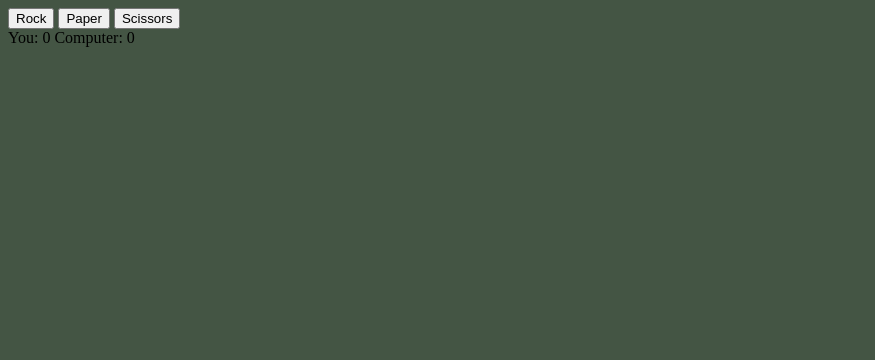
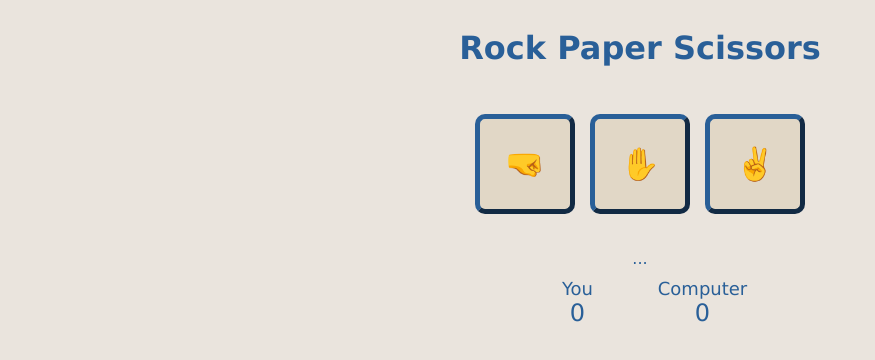
Before and after one commit to tfalasco/rock-paper-scissors, a plain HTML site: page index.html in a window 1280 px wide. Shown: the whole page, without its empty margins (0-875 px from the left). Drawn offline with Linux system fonts and the light colour scheme.

Commit message:
Improve UI and add CSS

```diff
--- a/index.html
+++ b/index.html
@@ -1,16 +1,31 @@
 <!DOCTYPE html>
 <html lang="en-US">
     <head>
-        <meta charset="utf-8">
+        <meta charset="utf-8"/>
         <title>Rock, Paper, Scissors</title>
+        <link rel="stylesheet" href="styles.css"/>
         <script src="rock-paper-scissors.js" defer></script>
     </head>
-    <body style="background-color: #445544;">
-        <div id="btnArray">
-            <button id="rockBtn">Rock</button>
-            <button id="paperBtn">Paper</button>
-            <button id="scissorsBtn">Scissors</button>
+    <body>
+        <div id="gameBoard">
+            <h1>Rock Paper Scissors</h1>
+            <div id="btnArray">
+                <button id="rockBtn" class="gameBtn">&#129308;</button>
+                <button id="paperBtn" class="gameBtn">&#9995;</button>
+                <button id="scissorsBtn" class="gameBtn">&#9996;</button>
+            </div>
+            <div id="roundOutput">...</div>
+            <div id="scoreBoard">
+                <div id="playerScoreCard" class="card">
+                    <div style="font-size: large;">You</div>
+                    <div id="playerScore" class="score">0</div>
+                </div>
+                <div id="computerScoreCard" class="card">
+                    <div style="font-size: large;">Computer</div>
+                    <div id="computerScore" class="score">0</div>
+                </div>
+            </div>
+            <div id="results"></div>
         </div>
-        <div id="results"></div>
     </body>
 </html>
--- a/rock-paper-scissors.js
+++ b/rock-paper-scissors.js
@@ -46,6 +46,7 @@ function decideWinner(userChoice, computerChoice) {
 function playRound(userChoice) {
     let winner;
     let loser;
+    let returnString = "";
 
     // Get the contestant's choices
     // Rock, paper, scissors, shoot!!!
@@ -67,17 +68,23 @@ function playRound(userChoice) {
         ComputerScore++;
     }
 
-    // Print the result
-    console.log(`${result}`);
+    // Create the result string
+    returnString = result;
     if ("It's a tie!" != result) {
-        console.log(`${winner} beats ${loser}.`);
+        returnString += ` ${winner} beats ${loser}.`;
     }
+    console.log(returnString);
+
+    return returnString;
 }
 
 function showScore() {
+    const playerScore = document.querySelector("#playerScore");
+    playerScore.textContent = UserScore;
+    const computerScore = document.querySelector("#computerScore");
+    computerScore.textContent = ComputerScore;
+
     const results = document.querySelector("#results");
-    const resultString = `You: ${UserScore}\tComputer: ${ComputerScore}`;
-    results.textContent = resultString;
 
     const winner = checkForWin();
     if (undefined !== winner) {
@@ -100,6 +107,8 @@ function showScore() {
         // Add a reset button
         const resetBtn = document.createElement("button");
         resetBtn.textContent = "Reset";
+        resetBtn.classList.add("gameBtn");
+        resetBtn.classList.add("resetBtn");
         resetBtn.addEventListener("click", () => {
             // Reset scores
             UserScore = 0;
@@ -113,6 +122,10 @@ function showScore() {
             // Remove the result string and this button now that the game is reset
             results.removeChild(finalResult);
             results.removeChild(resetBtn);
+
+            // Clear the last round output
+            const roundOutput = document.querySelector("#roundOutput");
+            roundOutput.textContent = "...";
 
             // Reprint the score now that it has changed
             showScore();
@@ -150,15 +163,16 @@ let ComputerScore = 0;
 const btnArray = document.querySelector("#btnArray");
 // When the button array gets a click event, which target was clicked
 btnArray.addEventListener("click", function(e) {
+    const roundOutput = document.querySelector("#roundOutput");
     switch (e.target.id) {
         case "rockBtn":
-            playRound("rock");
+            roundOutput.textContent = playRound("rock");
             break;
         case "paperBtn":
-            playRound("paper");
+            roundOutput.textContent = playRound("paper");
             break;
         case "scissorsBtn":
-            playRound("scissors");
+            roundOutput.textContent = playRound("scissors");
             break;
         default:
             console.log("Unhandled click event.");
@@ -166,8 +180,10 @@ btnArray.addEventListener("click", function(e) {
             break;
     }
 
-    // Update the score
-    showScore();
+    // Update the score if the user clicked one of the buttons
+    if ("btnArray" != e.target.id) {
+        showScore();
+    }
 });
 
 // Show the initial score
--- /dev/null
+++ b/styles.css
@@ -0,0 +1,59 @@
+body {
+    font-family: 'Lucida Sans', 'Lucida Sans Regular', 'Lucida Grande', 'Lucida Sans Unicode', Geneva, Verdana, sans-serif;
+    background-color: #EAE4DD;
+    color:#295F98;
+}
+
+#gameBoard {
+    display: flex;
+    flex-direction: column;
+    align-items: center;
+}
+
+.gameBtn {
+    font-size: xx-large;
+    margin: 5px;
+    height: 100px;
+    width: 100px;
+    border-radius: 10%;
+    background-color: #E1D7C6;
+    border-color: #295F98;
+    border-width: 5px;
+}
+
+.resetBtn {
+    font-size: x-large;
+    color:#295F98;
+}
+
+#btnArray {
+    margin: 20px;
+}
+
+#roundOutput {
+    padding: 10px;
+}
+
+#results {
+    font-size: large;
+    text-align: center;
+}
+
+#scoreBoard {
+    display: flex;
+    flex-direction: row;
+    justify-content: space-around;
+    width: 250px;
+}
+
+.card {
+    display: flex;
+    flex-direction: column;
+    align-items: center;
+    font-size: large;
+    width: 80px;
+}
+
+.score {
+    font-size: x-large;
+}
```
